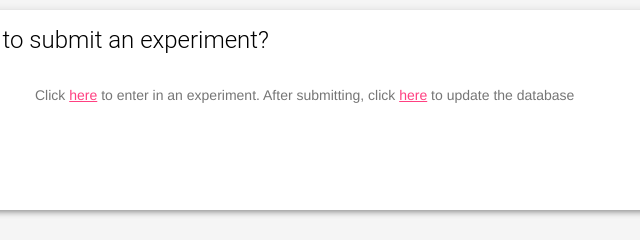
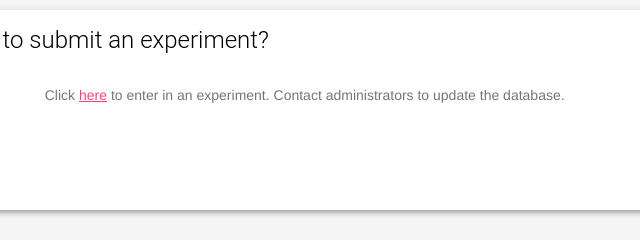
Before and after one commit to blucheez/ubitracker, a website: page ubi/listing.html in a window 1280 px wide. Shown: the part 138-378 px from the top of the page, 311-951 px from the left. Drawn offline with nearby package versions, Linux system fonts and the light colour scheme; no server answers.

Commit message:
Update listing.html

```diff
--- a/ubi/listing.html
+++ b/ubi/listing.html
@@ -37,8 +37,7 @@
             <div style="margin: 0 auto; width: 70%;" class="mdl-card mdl-shadow--4dp">
                 <div class="mdl-card__title"><h2 class="mdl-card__title-text">Want to submit an experiment?</h2></div>
                 <div class="mdl-card__supporting-text">Click <a href="https://docs.google.com/forms/d/e/1FAIpQLSe8SwmkzglaNtDqvpSqTRoGk0wV_olH9dBFFN0bJgvYhmSa3w/viewform?usp=sf_link">
-                here</a> to enter in an experiment. After submitting, click <a href="https://script.google.com/macros/s/AKfycbyKD1sDao0F57qjCC9CoPWi3J4bcm99Bo4aZojSVJhGYi7EFpw/exec">
-                here</a> to update the database</div>
+                here</a> to enter in an experiment. Contact administrators to update the database.</div>
             </div>
         </main>
         </div>
```
